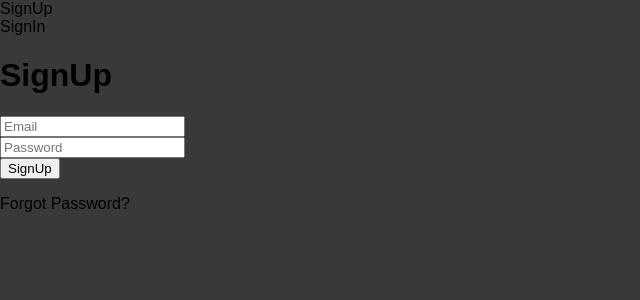
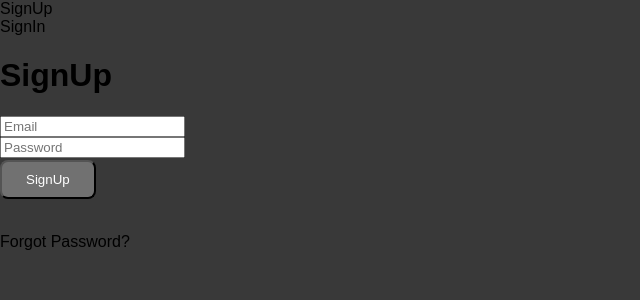
Before and after one commit to OnyxXs/ReactJSMovieFlux, a React (Create React App) app in the folder netflux/: page /login in a window 1280 px wide. Shown: the top 300 px of the page, without its empty margins (0-640 px from the left). Built offline with nearby package versions, Linux system fonts and the light colour scheme.

Commit message:
update profile.css and profile.tsx

```diff
--- a/netflux/src/pages/profile/profile.css
+++ b/netflux/src/pages/profile/profile.css
@@ -34,3 +34,19 @@ body {
     margin-top: 10vmax;
     margin-left: 32vmax;
 }
+
+.pUsername {
+    text-decoration: underline;
+}
+
+button {
+    display: flex;
+    color: white;
+    margin-top: 0.2vmax;
+    padding: 10px 24px;
+    justify-content: center;
+    width: 13   vmax;
+    flex-shrink: 0;
+    border-radius: 8px;
+    background: #717171;
+}
--- a/netflux/src/pages/profile/profile.tsx
+++ b/netflux/src/pages/profile/profile.tsx
@@ -125,7 +125,7 @@ const UserProfile: React.FC = () => {
       </div>
       {user ? (
         <>
-          <p>Vous êtes connecté en tant que : {user.email}</p>
+          <p className="pUsername">Vous êtes connecté en tant que : {user.email}</p>
 
           <h2 className="h2">Changer votre email :</h2>
           <input
```
